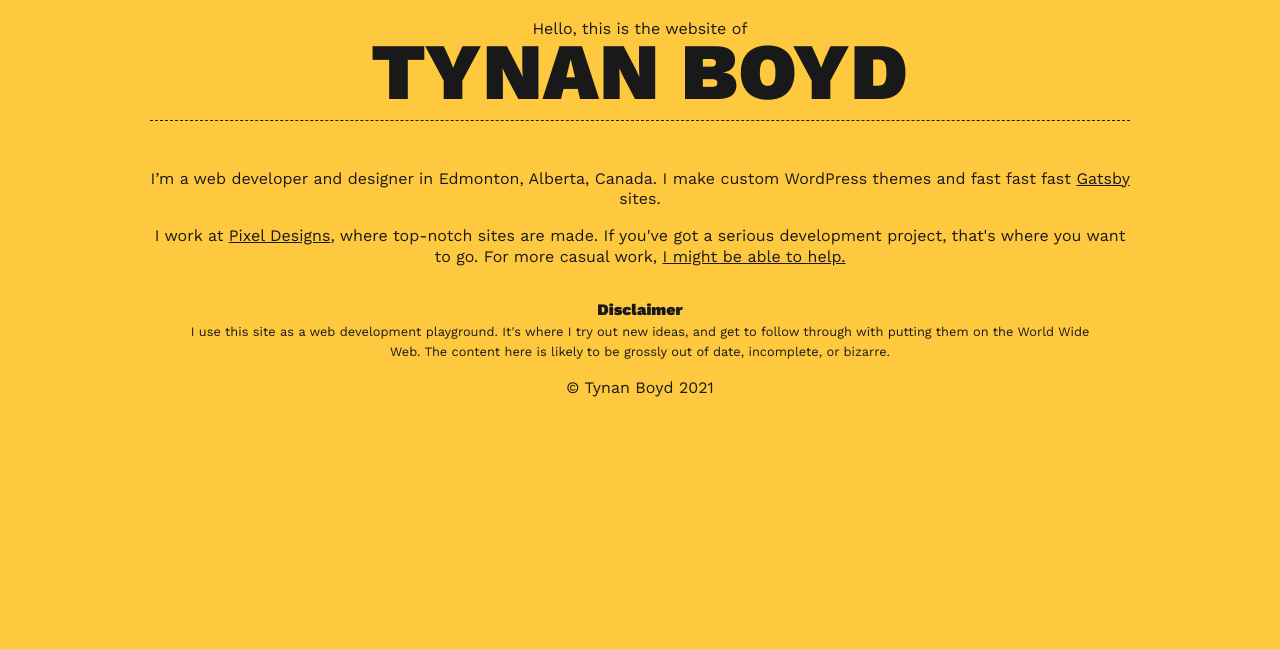
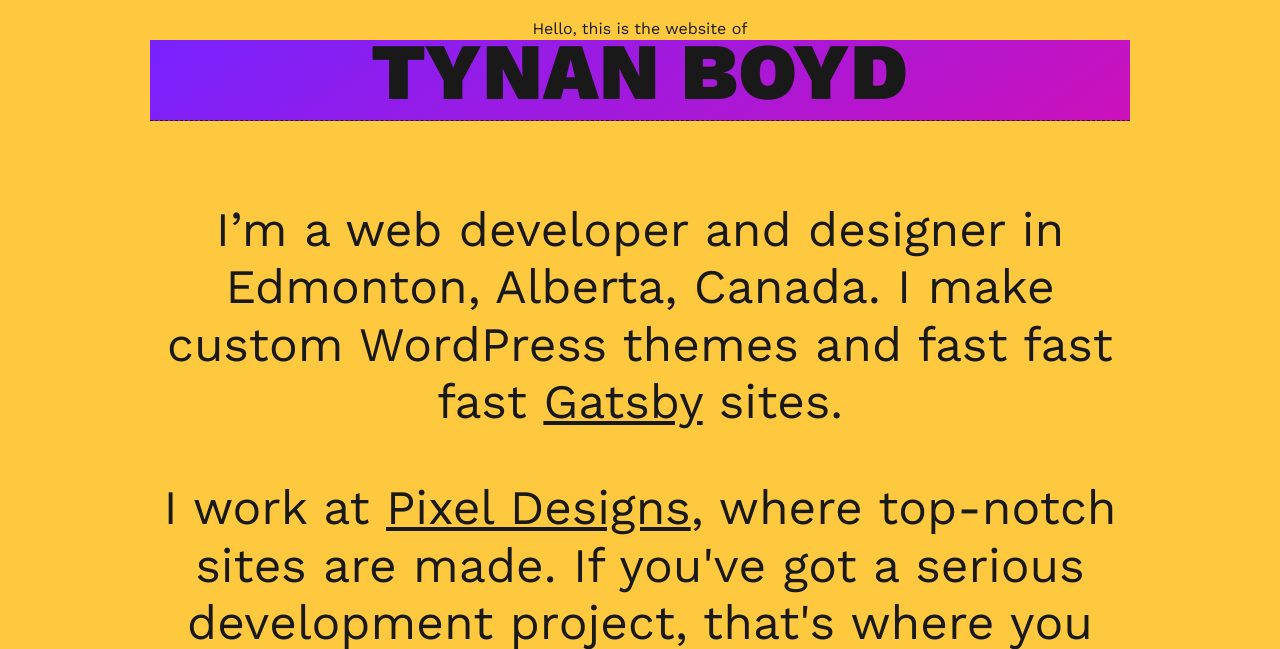
Before and after one commit to tynanboyd/tynanboyd-tynanboyd-com-gatsby, a Gatsby site: page / in a window 1280 px wide. Shown: the part 82-731 px from the top of the page. Built offline with nearby package versions, Linux system fonts and the light colour scheme; Gatsby itself is replaced by a stand-in of ours.

Commit message:
fancy stuff

```diff
--- a/gatsby-config.js
+++ b/gatsby-config.js
@@ -13,6 +13,7 @@ module.exports = {
     `gatsby-plugin-image`,
     `gatsby-plugin-sharp`,
     `gatsby-transformer-sharp`, // Needed for dynamic images
+    `gatsby-plugin-transition-link`,
     {
       resolve: `gatsby-source-sanity`,
       options: {
--- a/package.json
+++ b/package.json
@@ -36,6 +36,7 @@
     "gatsby-source-filesystem": "^3.1.0",
     "gatsby-source-sanity": "^7.0.4",
     "gatsby-transformer-sharp": "^3.1.0",
+    "gsap": "^3.6.1",
     "html-react-parser": "^1.1.1",
     "isomorphic-fetch": "^3.0.0",
     "lodash": "^4.17.20",
--- a/src/components/Layout.js
+++ b/src/components/Layout.js
@@ -15,7 +15,7 @@ const ContentStyles = styled.div`
   flex-direction: column;
   justify-content: space-between;
 
-  @media(min-width: 1300px){
+  @media (min-width: 1300px) {
     max-width: 1170px;
   }
 `;
--- a/src/pages/index.js
+++ b/src/pages/index.js
@@ -1,19 +1,30 @@
 import React from 'react';
 import { Link } from 'gatsby';
-import SEO from "../components/seo";
+import SEO from '../components/seo';
+import styled from 'styled-components';
+
+const FancyTitle = styled.h1`
+  background-clip: text;
+  background: var(--highlight-background);
+`;
 
 export default function HomePage() {
   return (
     <>
-      <SEO title="Web developer"/>
+      <SEO title="Web developer" />
       <section className="text-center">
         <span>Hello, this is the website of</span>
-        <h1>Tynan Boyd</h1>
+        <FancyTitle>Tynan Boyd</FancyTitle>
       </section>
-      <section className="text-center">
+      <section className="text-center large-text">
         <p>
-          I’m a web developer and designer in Edmonton, Alberta, Canada. I make custom
-          WordPress themes and fast fast fast <a rel="noopener" href="https://www.gatsbyjs.com/" target="_blank"> Gatsby</a> sites.
+          I’m a web developer and designer in Edmonton, Alberta, Canada. I make
+          custom WordPress themes and fast fast fast{' '}
+          <a rel="noopener" href="https://www.gatsbyjs.com/" target="_blank">
+            {' '}
+            Gatsby
+          </a>{' '}
+          sites.
         </p>
         <p>
           I work at <a href="https://pixeldesigns.ca">Pixel Designs</a>, where
--- a/src/styles/GlobalStyles.js
+++ b/src/styles/GlobalStyles.js
@@ -7,6 +7,7 @@ const GlobalStyles = createGlobalStyle`
 		--white: #FAF7F7;
 		--orange: #F6511D;
 		--blue: #00A6ED;
+		--highlight-background: linear-gradient(145deg, #72f, #c1b);
 	}
 
 	html {
--- a/src/styles/Typography.js
+++ b/src/styles/Typography.js
@@ -53,6 +53,11 @@ const Typography = createGlobalStyle`
 			color: var(--orange);
 		}
 	}
+
+	.large-text {
+		font-size: 3rem;
+		line-height: 3.6rem;
+	}
 `;
 
 export default Typography;
```
Also changed, not shown: 1 other file.
